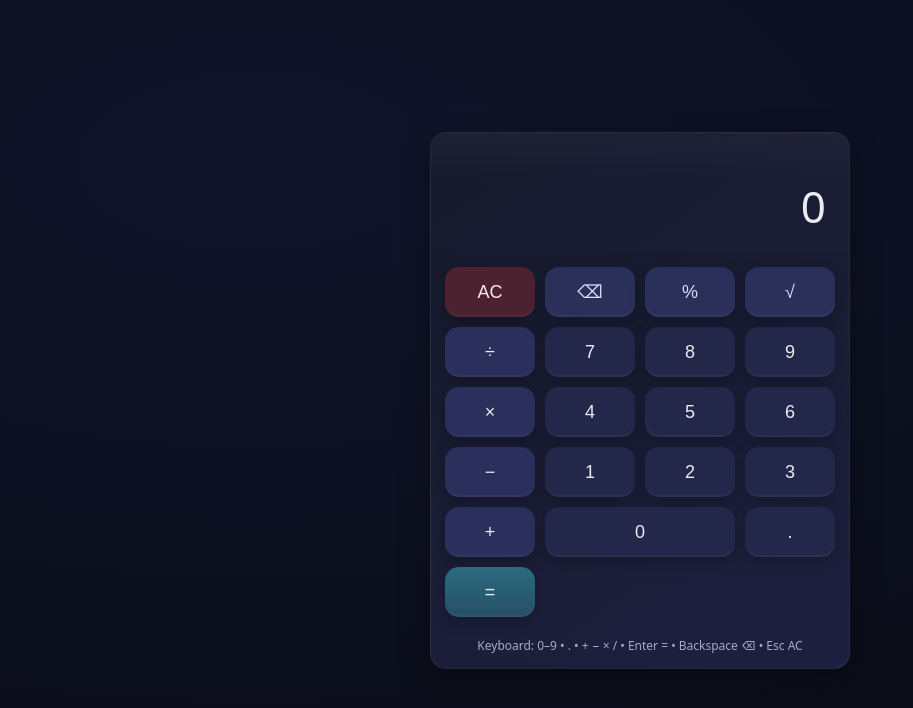
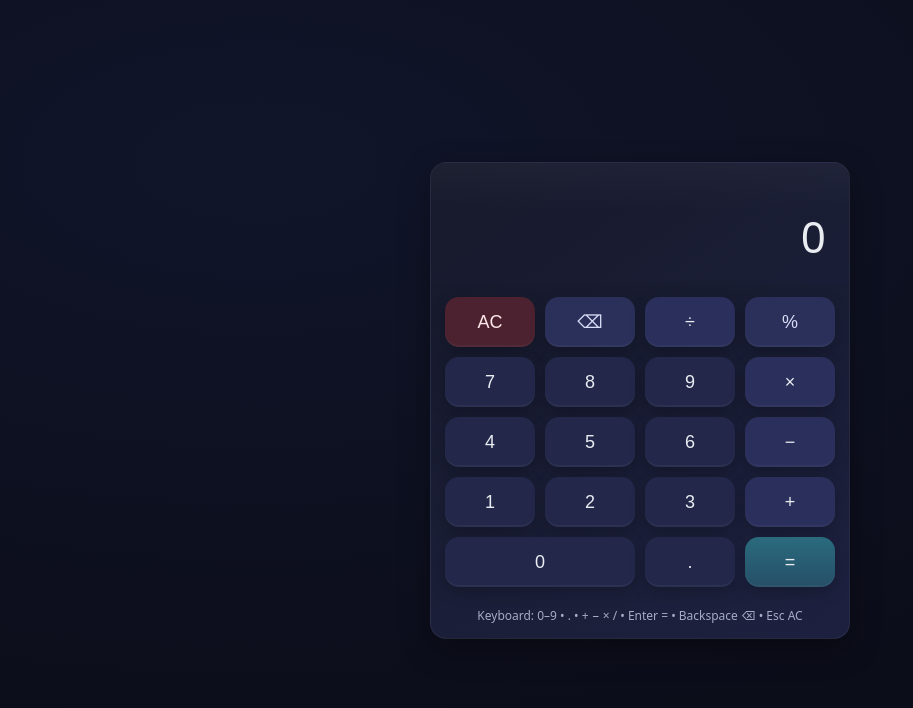
Before and after one commit to NGUYENDUCANH2710/git-calculator-2031200076-NguyenDucAnh, a plain HTML site: page index.html in a window 1280 px wide. Shown: the whole page, without its empty margins (0-913 px from the left). Drawn offline with Linux system fonts and the light colour scheme.

Commit message:
Revert: Refactor: Reorder operator keys to simulate conflict

```diff
--- a/index.html
+++ b/index.html
@@ -18,10 +18,8 @@
       <button class="key util" data-action="delete" aria-label="Delete last">⌫</button>
 
 
+      <button class="key op" data-op="/" aria-label="Divide">÷</button>
       <button class="key util" data-action="percent" aria-label="Percent">%</button>
-      <button class="key util" data-action="sqrt" aria-label="Square root">√</button>
-      <button class="key op" data-op="/" aria-label="Divide">÷</button>
-
 
 
 
```
Also changed, not shown: 1 other file.
